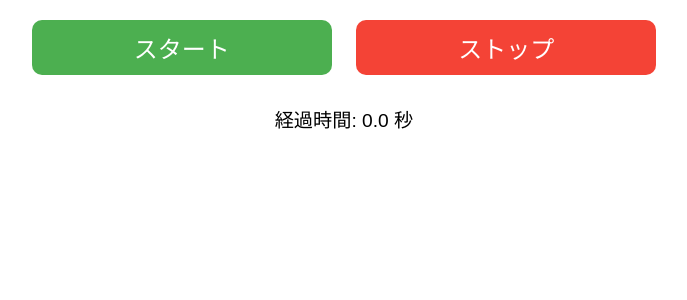
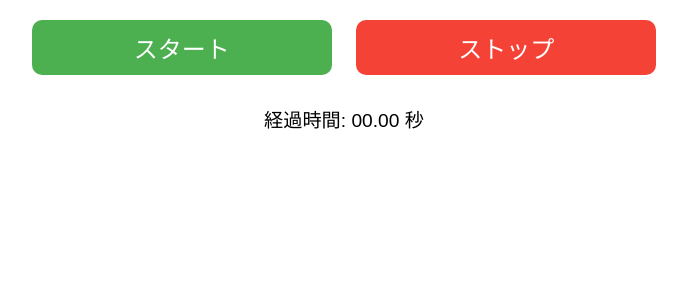
Before and after one commit to hryooooo/flask-10sec-game, a Flask app: page / in a window 1280 px wide. Shown: the part 168-468 px from the top of the page, without its empty margins (296-983 px from the left). Run offline with Flask 3, Linux system fonts and the light colour scheme; some libraries are stand-ins or nearby versions.

Commit message:
Update index.html

```diff
--- a/templates/index.html
+++ b/templates/index.html
@@ -54,7 +54,7 @@
     <button id="startBtn">スタート</button>
     <button id="stopBtn" disabled>ストップ</button>
     <p id="message"></p>
-    <p id="elapsedTime">経過時間: 0.0 秒</p>  <!-- 経過時間表示用 -->
+    <p id="elapsedTime">経過時間: 00.00 秒</p>  <!-- 経過時間表示用 -->
 
     <script>
         const socket = io();
```
